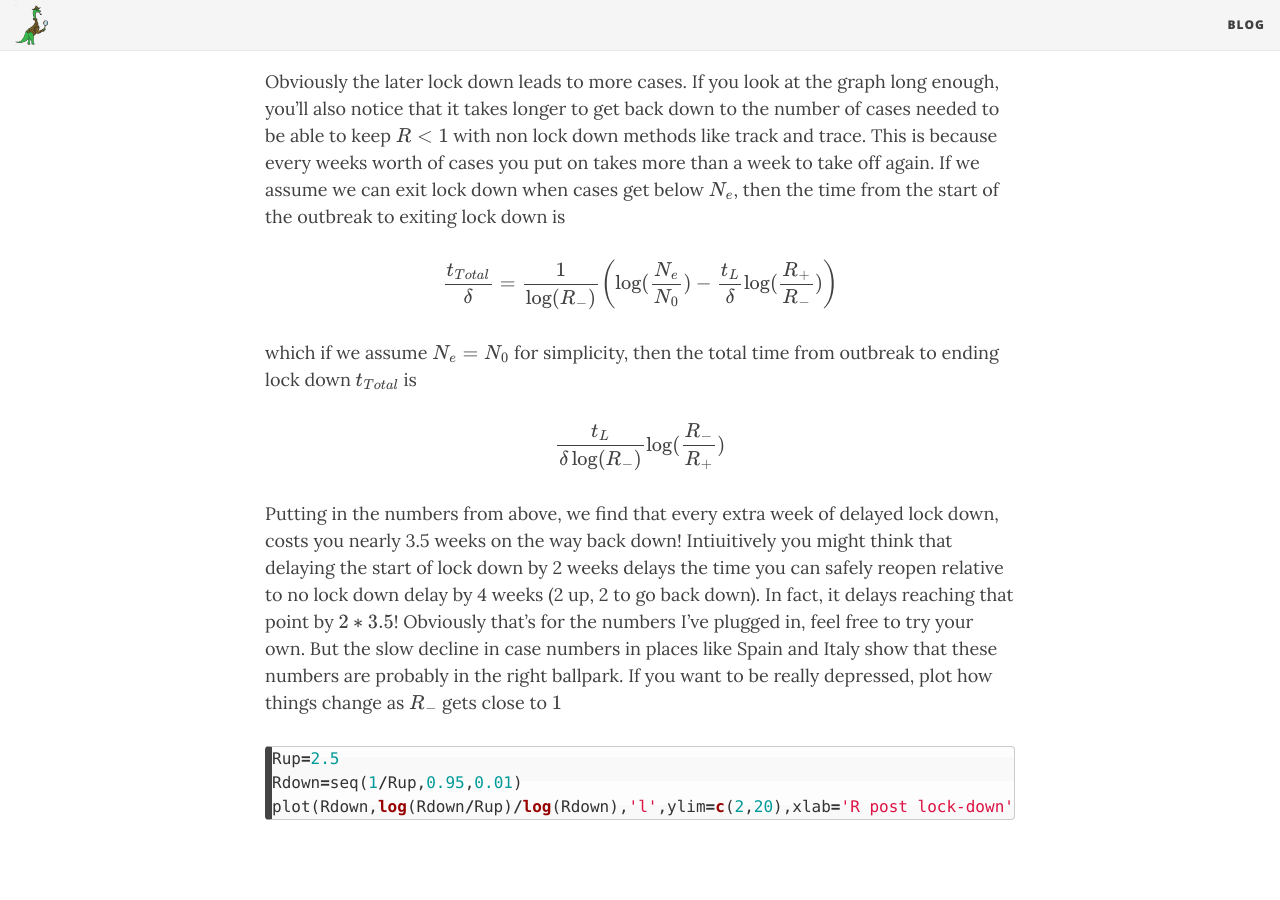
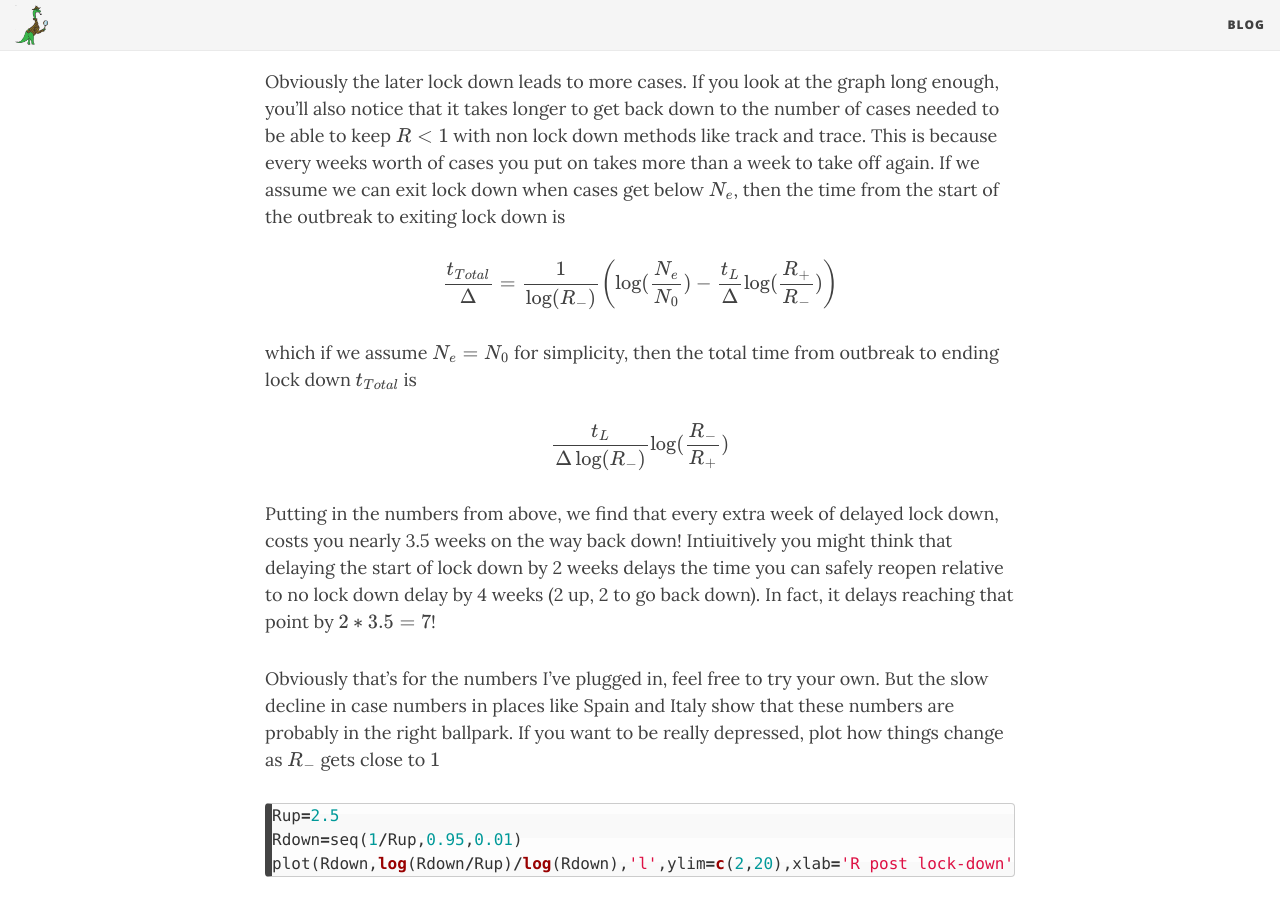
Before and after one commit to constantAmateur/constantAmateur.github.io, a Jekyll site: the page built from _posts/2020-04-18-covidMath.md, in a window 1280 px wide and 900 px high, scrolled down 4681 px. Built offline with Jekyll 4.4.1, drawn with Linux system fonts in a browser that asks for light colours; nearby versions of some CDN libraries; formulas are drawn with MathJax 3; some of the changed text lies outside the part shown.

Commit message:
Notation tweak

````diff
--- a/_posts/2020-04-18-covidMath.md
+++ b/_posts/2020-04-18-covidMath.md
@@ -11,20 +11,20 @@ First a disclaimer.  I highly doubt enough people will read this for a disclaime
 
 # All about exponentials
 
-So here's my simplistic model.  Assume that an outbreak starts with $N_0$ infected people and each infected person infects $R$ others in time $\delta$.  That's it.  From this it follows that after time $\delta$ there will be $N_0R$ new infections, after time $2\delta$, there will be $N_0R^2$, etc.  So the number of new cases $N(t)$ at time $t$ will be
+So here's my simplistic model.  Assume that an outbreak starts with $N_0$ infected people and each infected person infects $R$ others in time $\Delta$.  That's it.  From this it follows that after time $\Delta$ there will be $N_0R$ new infections, after time $2\Delta$, there will be $N_0R^2$, etc.  So the number of new cases $N(t)$ at time $t$ will be
 
 $$
-N(t) = N_0 R^{\frac{t}{\delta}} = e^{\frac{t}{\delta}log(R)}
+N(t) = N_0 R^{\frac{t}{\Delta}} = e^{\frac{t}{\Delta}\log(R)}
 $$
 
-where I've changed to base $e$ to make working with it easier.  Obviously (as previously stated) this is a very simplistic model.  But if we had very good information about how things spread, it would probably work pretty well for the initial, close to unconstrained growth, phase.  The difficulty is of course that the parameters $N_0$, $R$, and $\delta$ are not well constrained.  So if this is to be useful at teaching us anything, we have to remember that each parameter could be very different from what we expect.
+where I've changed to base $e$ to make working with it easier.  Obviously (as previously stated) this is a very simplistic model.  But if we had very good information about how things spread, it would probably work pretty well for the initial, close to unconstrained growth, phase.  The difficulty is of course that the parameters $N_0$, $R$, and $\Delta$ are not well constrained.  So if this is to be useful at teaching us anything, we have to remember that each parameter could be very different from what we expect.
 
 ## Exponentials have strange properties
 
 One of the weird things about exponentials is that their derivatives have the same shape.  In fact, this property can be used to define an exponential function.  One consequence of this is that the answer to many sensible questions we can ask will have an answer that depends on whatever the parameter is in the same way as $N(t)$ does on $t$.  For example,
- + How much does the number of new cases increase in time $t_d$ is proportional to $ e^{\frac{t_d}{\delta}log(R)}$
- + What about total cases, that's proportional to $e^{\frac{t_d}{\delta}log(R)}$ plus some constant
- + How quickly does the number of new cases change with time? $ \sim e^{\frac{t_d}{\delta}log(R)}$
+ + How much does the number of new cases increase in time $t_d$ is proportional to $ e^{\frac{t_d}{\Delta}\log(R)}$
+ + What about total cases, that's proportional to $e^{\frac{t_d}{\Delta}\log(R)}$ plus some constant
+ + How quickly does the number of new cases change with time? $ \sim e^{\frac{t_d}{\Delta}\log(R)}$
 
 Each of these will have a different constant of proportionality, which will matter very much if you care about the exact numbers.  But the shape will be the same in all cases where you're integrating, differentiating, or doing many other operations on $N(t)$.
 
@@ -35,10 +35,10 @@ Of course all the effort put into social distancing, lock downs, and testing and
 This has been covered to death.  The way I find it most intuitive to think about is that if we calculate the fraction of total cases that are infected in the last $t_w$ weeks we find that this is given by,
 
 $$
-1-e^{\frac{t}{\delta}log(R)}
+1-e^{\frac{t}{\Delta}\log(R)}
 $$
 
-so if we assume $R=2.5$ (which seems as good a value as any for the initial outbreak) and $\delta$ of 1 week, we get that 84% of the total cases (at the point lock down starts) are accumulated in the last two weeks and 60% in the last week.  Yikes!
+so if we assume $R=2.5$ (which seems as good a value as any for the initial outbreak) and $\Delta$ of 1 week, we get that 84% of the total cases (at the point lock down starts) are accumulated in the last two weeks and 60% in the last week.  Yikes!
 
 ## It's exponential on the way back down too
 
@@ -73,7 +73,7 @@ plot(t,N(t),'l',xlab='Time in weeks',ylab='Number of new cases',frame.plot=FALSE
 ```
 ![Basic model]({{ "/img/covid/covid19_curve.png"}})
 
-Which looks stupid and spikey.  You could try and remove this by having a more realistic formulation for $R(t)$ and then solving $log(N(t)/N_0) = \int_0^{t/\delta} \log(R(t')) dt'$ which would smooth out the bumps.  But as I only care about the intuition of the model, I'll save the effort and ignore the spike.  We can see then see the effect of locking down a couple of weeks later
+Which looks stupid and spikey.  You could try and remove this by having a more realistic formulation for $R(t)$ and then solving $\log(N(t)/N_0) = \int_0^{t/\Delta} \log(R(t')) dt'$ which would smooth out the bumps.  But as I only care about the intuition of the model, I'll save the effort and ignore the spike.  We can see then see the effect of locking down a couple of weeks later
 
 ```R
 plot(t,N(t,tLock=5),'l',col='red',xlab='Time in weeks',ylab='Number of new cases',frame.plot=FALSE)
@@ -85,17 +85,19 @@ legend('topright',c('Lockdown week 3','Lockdown week 5'),lty=1,col=c('black','re
 Obviously the later lock down leads to more cases.  If you look at the graph long enough, you'll also notice that it takes longer to get back down to the number of cases needed to be able to keep $R<1$ with non lock down methods like track and trace.  This is because every weeks worth of cases you put on takes more than a week to take off again.  If we assume we can exit lock down when cases get below $N_e$, then the time from the start of the outbreak to exiting lock down is
 
 $$
-\frac{t_{Total}}{\delta} = \frac{1}{\log(R_-)}\left( \log(\frac{N_e}{N_0}) - \frac{t_L}{\delta}\log(\frac{R_+}{R_-})\right)
+\frac{t_{Total}}{\Delta} = \frac{1}{\log(R_-)}\left( \log(\frac{N_e}{N_0}) - \frac{t_L}{\Delta}\log(\frac{R_+}{R_-})\right)
 $$
 
 which if we assume $N_e=N_0$ for simplicity, then the total time from outbreak to ending lock down $t_{Total}$ is
 
 $$
-\frac{t_L}{\delta\log(R_-)} \log(\frac{R_-}{R_+})
+\frac{t_L}{\Delta\log(R_-)} \log(\frac{R_-}{R_+})
 $$
 
 
-Putting in the numbers from above, we find that every extra week of delayed lock down, costs you nearly 3.5 weeks on the way back down!  Intiuitively you might think that delaying the start of lock down by 2 weeks delays the time you can safely reopen relative to no lock down delay by 4 weeks (2 up, 2 to go back down).  In fact, it delays reaching that point by $2*3.5$!  Obviously that's for the numbers I've plugged in, feel free to try your own.  But the slow decline in case numbers in places like Spain and Italy show that these numbers are probably in the right ballpark.  If you want to be really depressed, plot how things change as $R_-$ gets close to $1$
+Putting in the numbers from above, we find that every extra week of delayed lock down, costs you nearly 3.5 weeks on the way back down!  Intiuitively you might think that delaying the start of lock down by 2 weeks delays the time you can safely reopen relative to no lock down delay by 4 weeks (2 up, 2 to go back down).  In fact, it delays reaching that point by $2*3.5 = 7 $!
+
+Obviously that's for the numbers I've plugged in, feel free to try your own.  But the slow decline in case numbers in places like Spain and Italy show that these numbers are probably in the right ballpark.  If you want to be really depressed, plot how things change as $R_-$ gets close to $1$
 
 ```R
 Rup=2.5
````
Also changed, not shown: other parts of _posts/2020-04-18-covidMath.md (+3 -3 lines).
